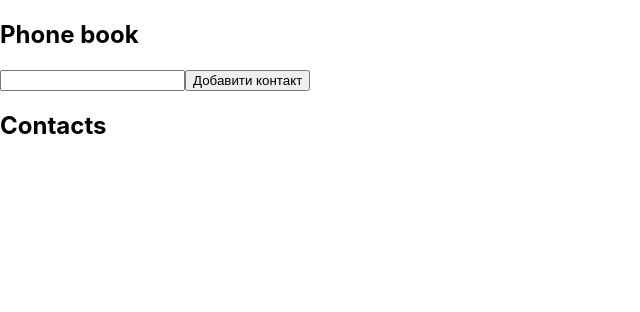
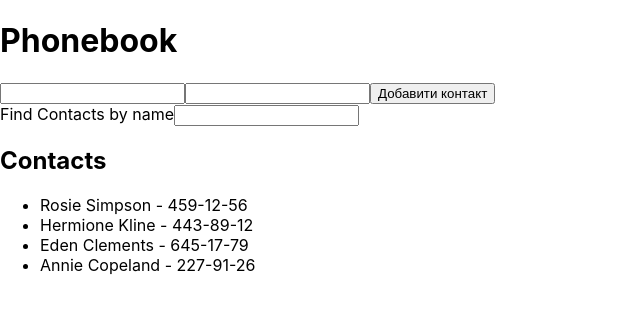
Before and after one commit to Alex-byte256/goit-react-hw-02-phonebook, a React (Create React App) app: page / in a window 1280 px wide. Shown: the top 312 px of the page, without its empty margins (0-640 px from the left). Built offline with nearby package versions, Linux system fonts and the light colour scheme.

Commit message:
make task 4

```diff
--- /dev/null
+++ b/src/components/  ContactList/ContactList.js
@@ -0,0 +1,19 @@
+import { Component } from 'react';
+
+
+class ContactList extends Component{
+
+
+  render() {
+    return(
+      <ul>
+        {this.props.visContacts.map(el => (
+          <li key={el.id}>{el.name} - {el.number}</li>
+        ))}
+      </ul>
+    )
+  }
+
+}
+
+export default ContactList;
--- a/src/components/App.jsx
+++ b/src/components/App.jsx
@@ -1,39 +1,49 @@
-import PhoneBook from './PhoneBook/PhoneBook';
+import ContactForm from './PhoneBook/ContactForm ';
 import { Component } from 'react';
 import { nanoid } from 'nanoid'
+import Filter from './PhoneBook/Filter/Filter';
+import ContactList from './  ContactList/ContactList';
+
 
 class  App extends Component{
   state = {
-    contacts: [],
-    name: ''
+    contacts: [
+      {id: 'id-1', name: 'Rosie Simpson', number: '459-12-56'},
+      {id: 'id-2', name: 'Hermione Kline', number: '443-89-12'},
+      {id: 'id-3', name: 'Eden Clements', number: '645-17-79'},
+      {id: 'id-4', name: 'Annie Copeland', number: '227-91-26'},
+    ],
+    filter: '',
   }
 
   handleSubmit = (event) => {
     event.preventDefault();
     this.setState({
       contacts: [...this.state.contacts,
-        { name:this.state.name, id: nanoid(10) }
-      ],name: ""});
+        { name:event.target.name.value,number:event.target.number.value, id: nanoid(10) }
+      ]});
+
   }
 
-  handleOnChange = (e) => {
-    console.log(e.target.value)
-    this.setState( ({
-      name: e.target.value
-    }))
+  changeFilter = (e) => {
+    this.setState({filter: e.currentTarget.value})
   }
 
+
+
   render() {
+
+    const normalizedFilter = this.state.filter.toLowerCase();
+
+    const visibleContacts = this.state.contacts.filter(el=>el.name.toLowerCase().includes(normalizedFilter))
+
     return (
       <div>
-        <h2>Phone book</h2>
-        <PhoneBook onSubmit={this.handleSubmit} textValue={this.state.name} onChange={this.handleOnChange}/>
+        <h1>Phonebook</h1>
+        <ContactForm onSubmit={this.handleSubmit}  />
+        <Filter value={this.state.filter} onChange={this.changeFilter}/>
         <h2>Contacts </h2>
-        <ul>
-          {this.state.contacts.map(el => (
-            <li key={el.id}>{el.name}</li>
-          ))}
-        </ul>
+        <ContactList visContacts={visibleContacts} />
       </div>
     );
   }
--- /dev/null
+++ b/src/components/PhoneBook/ContactForm .js
@@ -0,0 +1,53 @@
+import { Component } from 'react';
+
+
+class ContactForm extends Component{
+
+      state = {
+        name: '',
+        number: ''
+      }
+
+  handleOnChange = (e) => {
+    console.log(e.target.value)
+    this.setState( ({
+      [e.target.name]: e.target.value
+    }))
+  }
+
+  handleOnSubmit = (e) => {
+    this.props.onSubmit(e)
+    this.setState({name:'' , number:''})
+  }
+
+      render() {
+
+        return(
+          <>
+            <form onSubmit={this.handleOnSubmit}  >
+              <input
+                value={this.state.name }
+                onChange={this.handleOnChange}
+                type="text"
+                name="name"
+                pattern="^[a-zA-Zа-яА-Я]+(([' -][a-zA-Zа-яА-Я ])?[a-zA-Zа-яА-Я]*)*$"
+                title="Name may contain only letters, apostrophe, dash and spaces. For example Adrian, Jacob Mercer, Charles de Batz de Castelmore d'Artagnan"
+                required
+              />
+              <input
+                value={this.state.number }
+                onChange={this.handleOnChange}
+                type="tel"
+                name="number"
+                pattern="\+?\d{1,4}?[-.\s]?\(?\d{1,3}?\)?[-.\s]?\d{1,4}[-.\s]?\d{1,4}[-.\s]?\d{1,9}"
+                title="Phone number must be digits and can contain spaces, dashes, parentheses and can start with +"
+                required
+              />
+             <button type={'submit'}>Добавити контакт</button>
+            </form>
+          </>
+        )
+      }
+}
+
+export default ContactForm;
--- /dev/null
+++ b/src/components/PhoneBook/Filter/Filter.js
@@ -0,0 +1,15 @@
+import { Component } from 'react';
+
+
+class Filter extends  Component{
+
+  render() {
+    return(
+      <label>Find Contacts by name
+        <input name="filter" type='text' value={this.props.value} onChange={this.props.onChange}/>
+      </label>
+    )
+  }
+}
+
+export default Filter;
--- a/src/components/PhoneBook/PhoneBook.js
+++ /dev/null
@@ -1,29 +0,0 @@
-import { Component } from 'react';
-
-
-class PhoneBook extends Component{
-
-
-
-      render() {
-
-        return(
-          <>
-            <form onSubmit={this.props.onSubmit}>
-              <input
-                value={this.props.textValue}
-                onChange={this.props.onChange}
-                type="text"
-                name="name"
-                pattern="^[a-zA-Zа-яА-Я]+(([' -][a-zA-Zа-яА-Я ])?[a-zA-Zа-яА-Я]*)*$"
-                title="Name may contain only letters, apostrophe, dash and spaces. For example Adrian, Jacob Mercer, Charles de Batz de Castelmore d'Artagnan"
-                required
-              />
-             <button type={'submit'}>Добавити контакт</button>
-            </form>
-          </>
-        )
-      }
-}
-
-export default PhoneBook;
```
